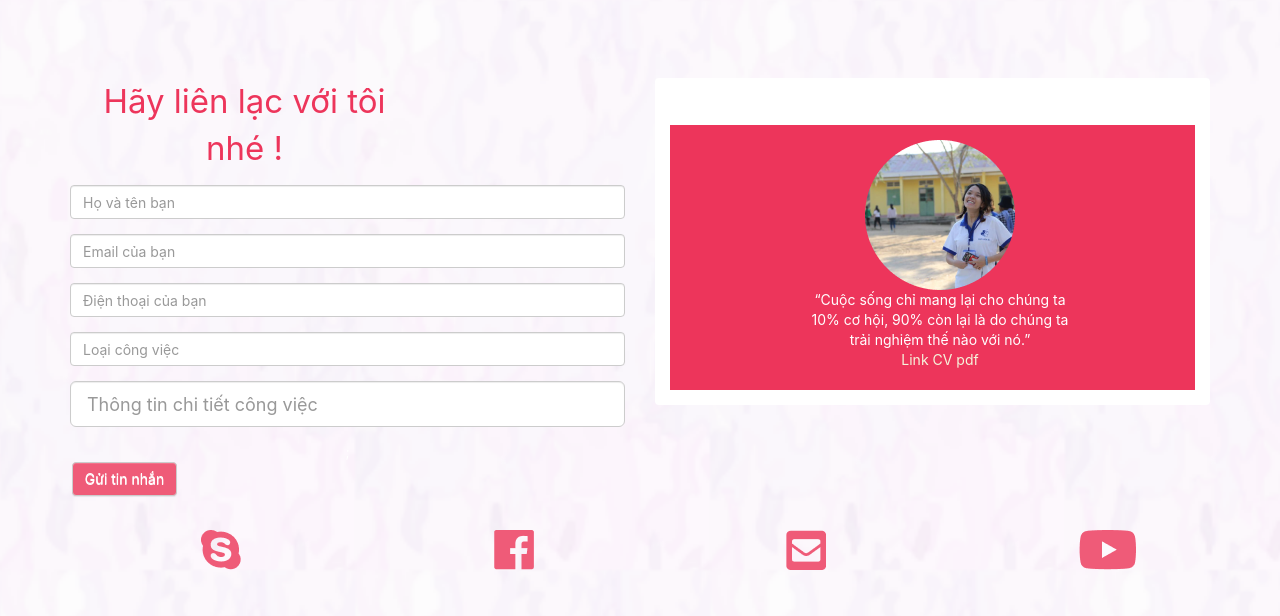
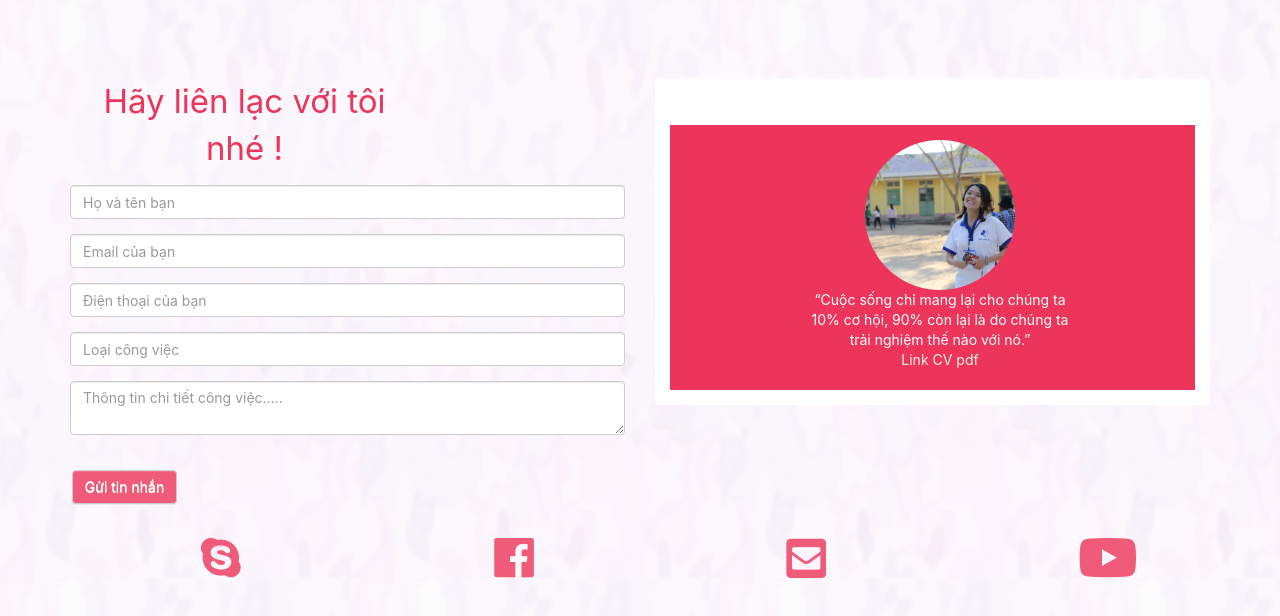
Before and after one commit to Rosepham9x/PortfolioRose, a React (Create React App) app: page /lien-he in a window 1280 px wide. Shown: the top 616 px of the page. Built offline with nearby package versions, Linux system fonts and the light colour scheme.

Commit message:
Commit message

```diff
--- a/src/Component/ContactPage.js
+++ b/src/Component/ContactPage.js
@@ -1,7 +1,7 @@
 import React from 'react';
 import Page from '../Page'
 
-import { Grid, Row, Col, Image, Panel, Button, FormGroup,FormControl } from 'react-bootstrap';
+import { Grid, Row, Col, Image, Panel, Button, FormGroup, FormControl} from 'react-bootstrap';
 
 class ContactPage extends React.Component {
   buidContent() {
@@ -25,12 +25,12 @@ class ContactPage extends React.Component {
                 <FormGroup>
                   <FormControl type="texttype" placeholder="Loại công việc" />
                 </FormGroup>
-                <FormGroup  bsSize="large">
-                  <FormControl type="textdetail" placeholder="Thông tin chi tiết công việc" />
+                <FormGroup controlId="formControlsTextarea">
+                  <FormControl componentClass="textarea" placeholder="Thông tin chi tiết công việc....." />
                 </FormGroup>
               </form>;
                    </div>
-            <Button className="bttn-contact">Gửi tin nhắn</Button>
+            <Button href="#" className="bttn-contact">Gửi tin nhắn</Button>
           </Col>
           <Col sm={6} md={6}>
             <Panel>
@@ -50,29 +50,29 @@ class ContactPage extends React.Component {
         <Row className="contact-footer show-grid">
           <Col xs={3} sm={3} md={3}>
             <div className="skype">
-                <a href="#">
-                <Image src="image/skype.png" responsive/>
+              <a href="rose.cuxi">
+                <Image src="image/skype.png" responsive />
               </a>
             </div>
           </Col>
           <Col xs={3} sm={3} md={3}>
             <div className="facebook">
-                <a href="#">
-                <Image src="image/facebook-brands.png" responsive/>
+              <a href="https://www.facebook.com/rose.nhok">
+                <Image src="image/facebook-brands.png" responsive />
               </a>
             </div>
           </Col>
           <Col xs={3} sm={3} md={3}>
             <div className="email">
-                <a href="#">
-                <Image src="image/email.png" responsive/>
+              <a href="rose.cuxi@gmail.com">
+                <Image src="image/email.png" responsive />
               </a>
             </div>
           </Col>
           <Col xs={3} sm={3} md={3}>
             <div className="youtobe">
               <a href="#">
-                <Image src="image/youtube-brands.png" responsive/>
+                <Image src="image/youtube-brands.png" responsive />
               </a>
             </div>
           </Col>
```
Lines whose indentation alone changed are shown as unchanged.
